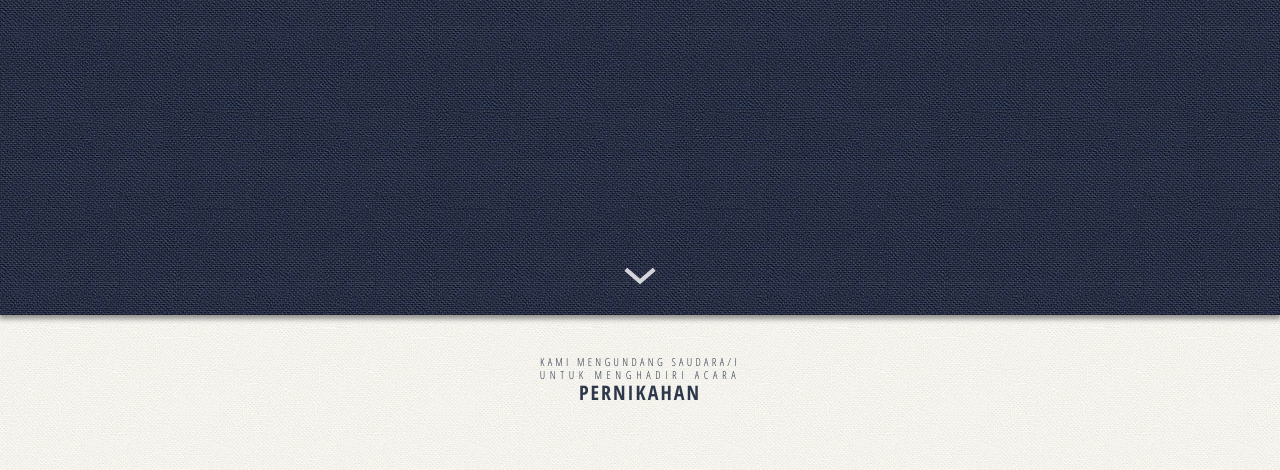
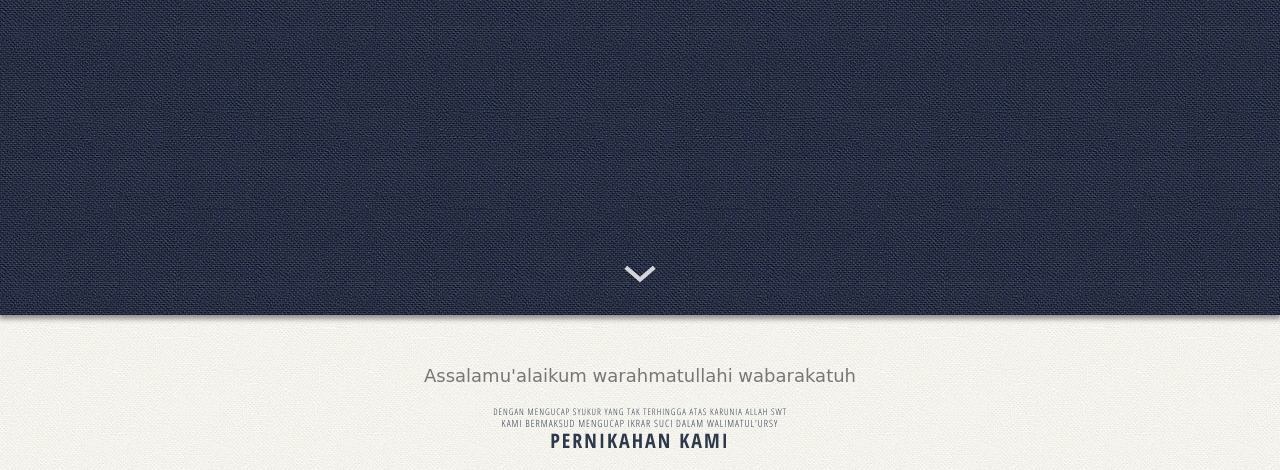
Before and after one commit to muhrridho/mumtazlailawedding, a plain HTML site: page index.html in a window 1280 px wide. Shown: the part 485-955 px from the top of the page. Drawn offline with Linux system fonts and the light colour scheme; a web font is replaced by a local one.

Commit message:
Rev 1
Revision 1

```diff
--- a/index.html
+++ b/index.html
@@ -17,15 +17,19 @@
 			<h1>Mumtaz<br>Laila <span>&amp;</span></h1>
 			<p>HALAL 2017</p>
 		</div>
-		<button class="nav-bot" id="to-main">
+		<a class="nav-bot" id="to-main" href="#main">
 			<img src="images/ic_action_expand.png">
-		</button>
+		</a>
 	</div>
 	<div id="main" class="page page-content">
+		<p class="salam-top">Assalamu'alaikum warahmatullahi wabarakatuh</p>
 		<div class="text-top">
-			<p class="top">Kami mengundang Saudara/i</p>
+			<p class="top">Dengan mengucap syukur yang tak terhingga atas karunia Allah SWT</p>
+			<p class="mid">kami bermaksud mengucap ikrar suci dalam walimatul'ursy</p>
+			<p class="bot">Pernikahan Kami</p>
+			<!-- <p class="top">Kami mengundang Saudara/i</p>
 			<p class="mid">Untuk menghadiri acara</p>
-			<p class="bot">Pernikahan</p>
+			<p class="bot">Pernikahan</p> -->
 		</div>
 		<div class="middle">
 			<h1>Laila Rachmawati</h1>
@@ -50,45 +54,8 @@
 
 		</div>
 		<p class="footer">Merupakan suatu kehormatan dan kebahagian bagi kami, apabila Saudara/i berkenan hadir untuk memberikan doa restu kepada kedua mempelai.</p>
-		<p class="salam">Wassalamu'alaikum Warahmatullahi Wabarakatuh</p>
+		<p class="salam">Wassalamu'alaikum warahmatullahi wabarakatuh</p>
 
 	</div>
 </body>
-<script type="text/javascript">
-function runScroll() {
-  scrollTo(document.body, document.getElementById("main").getBoundingClientRect().top, 300);
-  return false;
-}
-var scrollme;
-scrollme = document.querySelector("#to-main");
-scrollme.addEventListener("click",runScroll,false)
-
-function scrollTo(element, to, duration) {
-    var start = element.scrollTop,
-        change = to - start,
-        increment = 20;
-
-    var animateScroll = function(elapsedTime) {
-        elapsedTime += increment;
-        var position = easeInOut(elapsedTime, start, change, duration);
-        element.scrollTop = position;
-        if (elapsedTime < duration) {
-            setTimeout(function() {
-                animateScroll(elapsedTime);
-            }, increment);
-        }
-    };
-
-    animateScroll(0);
-}
-
-function easeInOut(currentTime, start, change, duration) {
-    currentTime /= duration / 2;
-    if (currentTime < 1) {
-        return change / 2 * currentTime * currentTime + start;
-    }
-    currentTime -= 1;
-    return -change / 2 * (currentTime * (currentTime - 2) - 1) + start;
-}
-</script>
 </html>
--- a/style.css
+++ b/style.css
@@ -23,9 +23,6 @@ p { margin: 0; }
 	bottom: 10px;
 	left: 50%;
 	transform: translateX(-50%);
-	background: none;
-    border: 0;
-    outline: none;
 }
 .nav-bot img {
 	width: 50px;
@@ -96,15 +93,15 @@ p { margin: 0; }
 }
 .page-content .text-top {
 	text-align: center;
-	padding: 40px 10px;
+	padding: 20px 10px 40px 10px;
 }
 .page-content .text-top .top {
-	font-size: 11px;
-    letter-spacing: 3.3px;
+	font-size: 9px;
+    letter-spacing: 1px;
 }
 .page-content .text-top .mid {
-	font-size: 11px;
-	letter-spacing: 4.6px;
+	font-size: 10px;
+	letter-spacing: 1px;
 }
 .page-content .text-top .bot {
 	letter-spacing: 2px;
@@ -169,8 +166,16 @@ margin-bottom: 30px;
 .salam {
 	font-family: 'Qwigley', cursive, Arial;
 	font-size: 18px;
-    text-transform: lowercase !important;
+    text-transform: none !important;
     text-align: center;
     padding-bottom: 30px;
     color: #777;
 }
+.salam-top {
+	font-family: 'Qwigley', cursive, Arial;
+	font-size: 18px;
+    text-transform: none !important;
+    text-align: center;
+    padding-top: 50px;
+    color: #777;
+}
```
